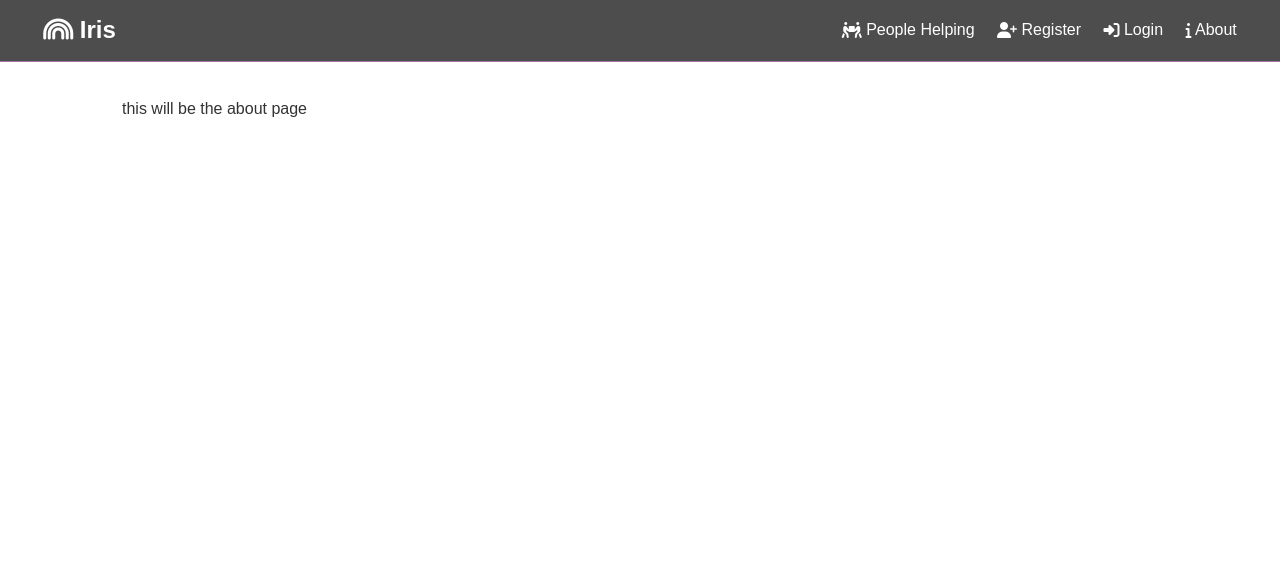
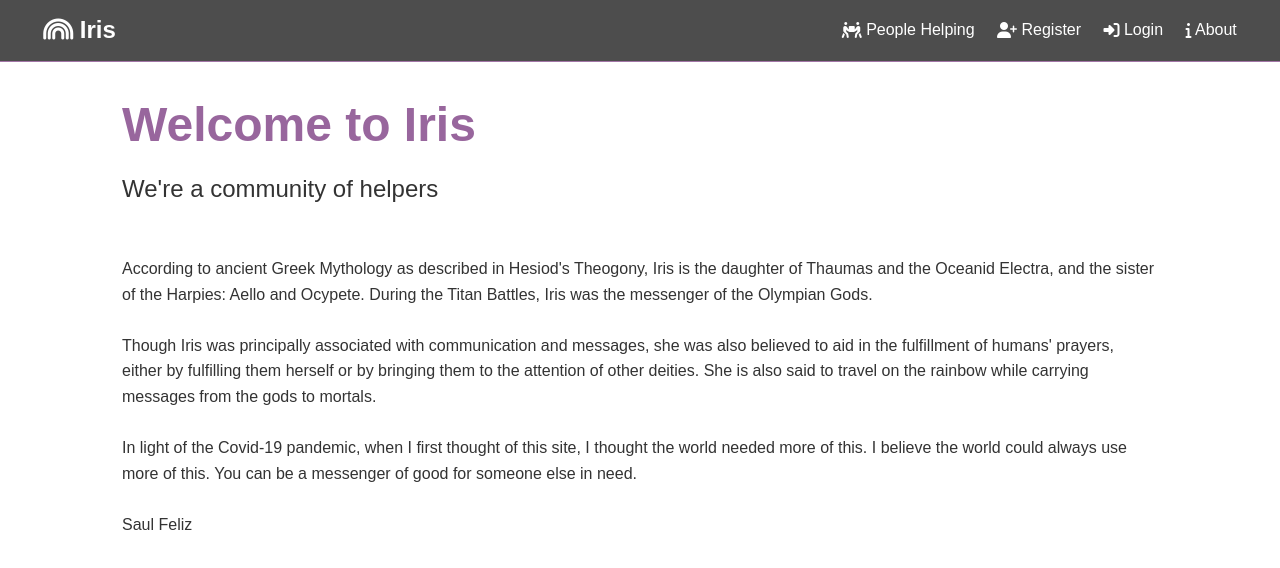
Before and after one commit to saulhappy/iris, a React (Create React App) app in the folder client/: page /about in a window 1280 px wide. Shown: the top 568 px of the page. Built offline with nearby package versions, Linux system fonts and the light colour scheme; no server answers.

Commit message:
updated about text

```diff
--- a/client/src/components/layout/About.js
+++ b/client/src/components/layout/About.js
@@ -1,5 +1,35 @@
-import React from "react";
+import React, { Fragment } from "react";
 
 export default function About() {
-  return <div>this will be the about page</div>;
+  return (
+    <Fragment>
+      <h1 className='large text-primary'>Welcome to Iris</h1>
+      <p className='lead'> We're a community of helpers</p>
+      <div>
+        <p>
+          According to ancient Greek Mythology as described in Hesiod's
+          Theogony, Iris is the daughter of Thaumas and the Oceanid Electra, and
+          the sister of the Harpies: Aello and Ocypete. During the Titan
+          Battles, Iris was the messenger of the Olympian Gods.
+        </p>
+        <br></br>
+        <p>
+          Though Iris was principally associated with communication and
+          messages, she was also believed to aid in the fulfillment of humans'
+          prayers, either by fulfilling them herself or by bringing them to the
+          attention of other deities. She is also said to travel on the rainbow
+          while carrying messages from the gods to mortals.
+        </p>
+        <br></br>
+        <p>
+          In light of the Covid-19 pandemic, when I first thought of this site,
+          I thought the world needed more of this. I believe the world could
+          always use more of this. You can be a messenger of good for someone
+          else in need.
+        </p>
+        <br></br>
+        <p>Saul Feliz</p>
+      </div>
+    </Fragment>
+  );
 }
```
